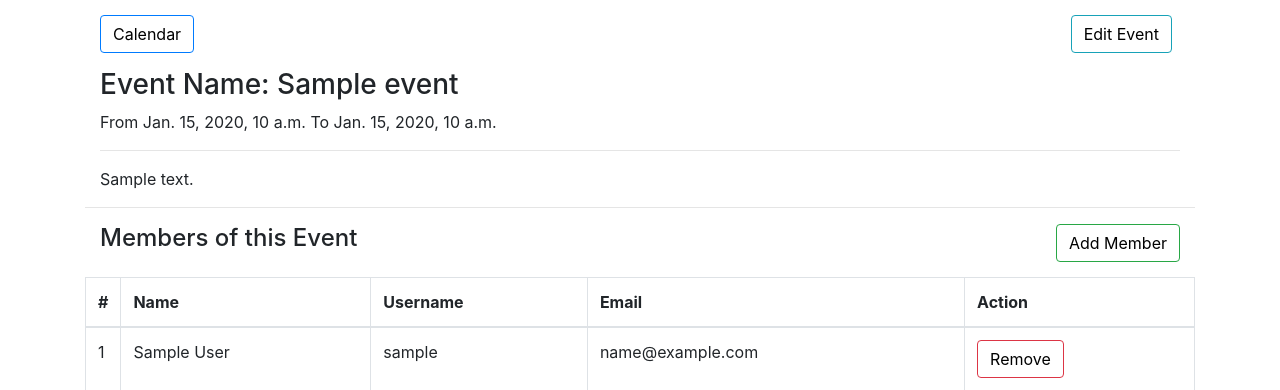
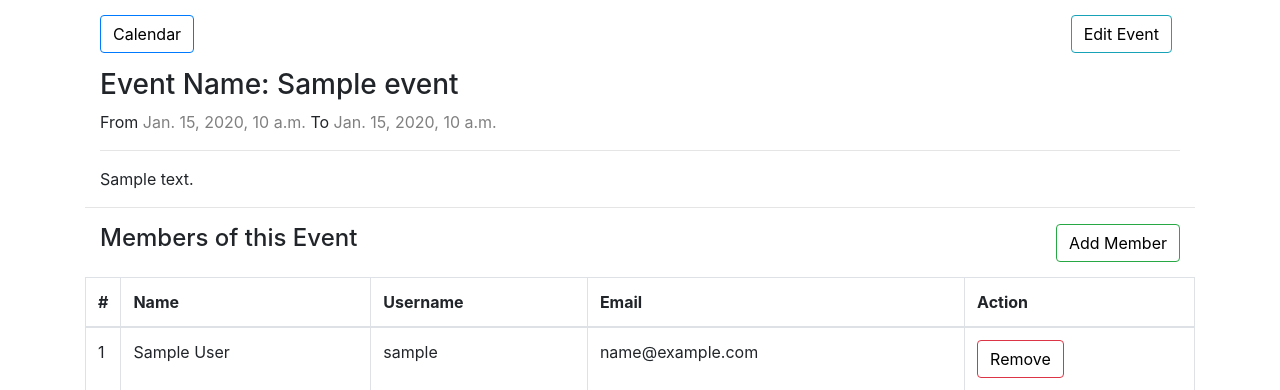
Before and after one commit to sajib1066/event-calendar, a Django app: template templates/event-details.html in a window 1280 px wide. Shown: the top 390 px of the page. Run offline with Django 3.2, Linux system fonts and the light colour scheme; the template is opened without the code that fills it: most values are stand-ins (such as "Sample title", 1, 10 or a date in 2020); some libraries are stand-ins or nearby versions.

Commit message:
update ui

```diff
--- a/templates/calendar.html
+++ b/templates/calendar.html
@@ -8,5 +8,7 @@
 	<a class="btn btn-info right" href="{% url 'calendarapp:calendar' %}?{{ next_month }} "> Next Month </a>
     <a class="btn btn-info right mr-2" href="{% url 'calendarapp:event_new' %}"> New Event </a>
 </div>
-{{ calendar }}
+<div style="color: blueviolet;">
+    {{ calendar }}
+</div>
 {% endblock %}
--- a/templates/event-details.html
+++ b/templates/event-details.html
@@ -13,7 +13,7 @@ Event Details
 
         <div class="clearfix">
             <h3>Event Name: {{ event.title }}</h3>
-            <p>From {{ event.start_time }} To {{ event.end_time }}</p>
+            <p>From <span style="color: gray;">{{ event.start_time }}</span> To <span style="color: gray;">{{ event.end_time }}</span></p>
             <hr>
             <p>{{ event.description }}</p>
         </div>
```
